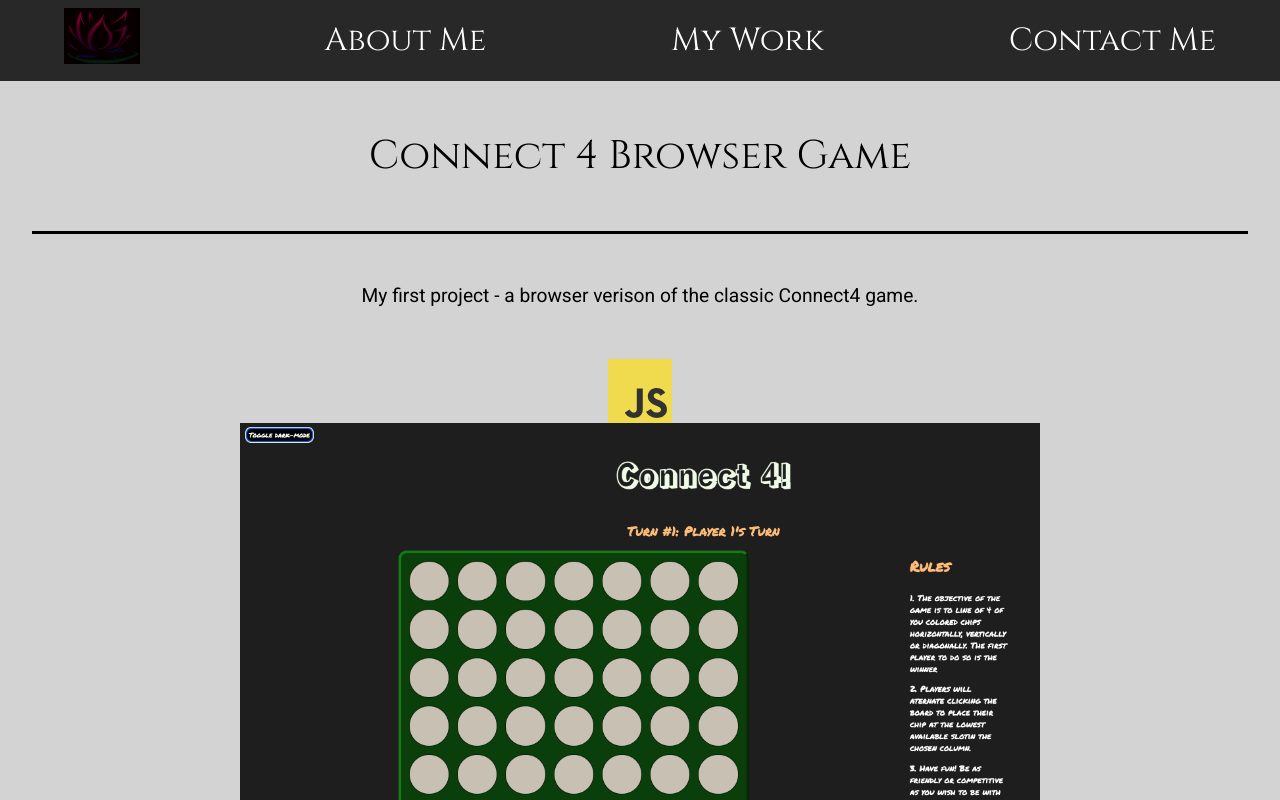
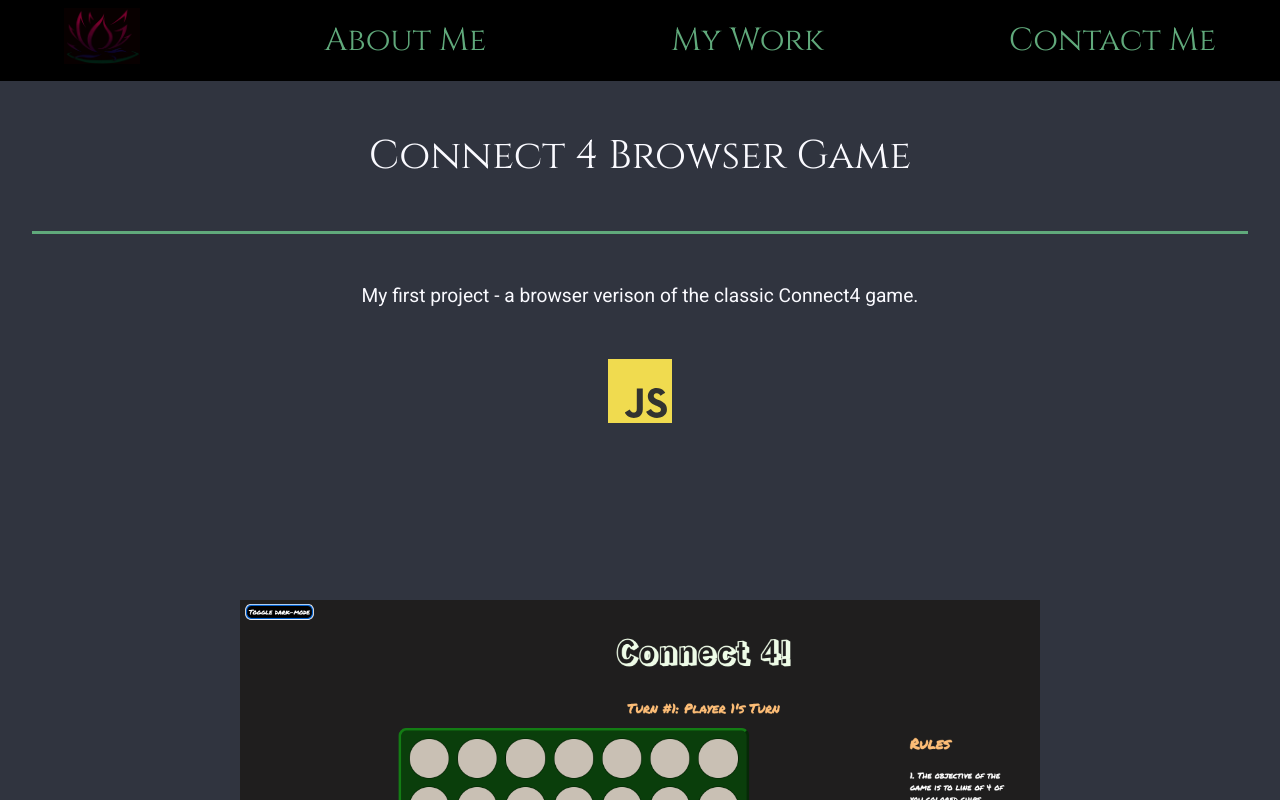
Before and after one commit to c-fasano/portfolioSite, a React (Create React App) app: page /work in a window 1280 px wide. Shown: the top 800 px of the page. Built offline with nearby package versions, Linux system fonts and the light colour scheme; a web font is replaced by a local one.

Commit message:
add colors and finish

```diff
--- a/src/Pages/ContactMe.jsx
+++ b/src/Pages/ContactMe.jsx
@@ -19,7 +19,6 @@ const ContactMe = () => {
       variants={pageAnimation}
       initial="hidden"
       animate="show"
-      style={{ background: "grey" }}
     >
       <StyledTitle>
         <Hide>
--- a/src/Pages/MyWork.jsx
+++ b/src/Pages/MyWork.jsx
@@ -35,7 +35,6 @@ const MyWork = () => {
 
   return (
     <Work
-      style={{ background: "lightgrey" }}
       exit="exit"
       variants={pageAnimation}
       initial="hidden"
@@ -139,13 +138,14 @@ const Work = styled(motion.div)`
     font-size: 2.5rem;
     padding-bottom: 1rem;
     font-weight: lighter;
+    color: #FAFAFF;
   }
   p {
     padding-top: 1rem;
-    color: black;
+    color: #FAFAFF;
   }
   .divider {
-    background: #000000;
+    background: #60A97B;
     height: 0.2rem;
     margin: 2rem 0;
     width: 100%;
@@ -174,8 +174,8 @@ padding-bottom: 1rem;
 
 const Screenshot = styled(motion.img) `
   width: 100%;
+  height: 100vh;
   object-fit: scale-down;
-  overflow-y: scroll;
   @media (max-width: 1900px) {
     width: 100vh;
   }
@@ -183,14 +183,17 @@ const Screenshot = styled(motion.img) `
     width: 86%;
     margin: -17vh 7% -17vh 7%;
   }
-  @media (max-width: 900px) {
+  @media (max-width: 950px) {
     width: 76%;
-    height: 75vh;
-    margin: -20vh 12% -20vh 12%;
+    margin: -30vh 12% -30vh 12%;
+  }
+  @media (max-width: 700px) {
+    width: 70%;
+    margin: -36vh 15% -36vh 15%;
   }
   @media (max-width: 450px) {
     width: 64%;
-    margin: -26vh 17% -26vh 17%;
+    margin: -40vh 17% -40vh 17%;
   }
 `
 
--- a/src/components/AboutSection.jsx
+++ b/src/components/AboutSection.jsx
@@ -25,7 +25,7 @@ const AboutSection = () => {
             <motion.h2 variants={titleAnimation}>Welcome to my Portfolio</motion.h2>
           </Hide>
         </motion.div>
-        <motion.p variants={fadeAnimation}>I am a full stack developer based in Peoria, Illinois. I am driven by delivering work that pleases both visually and functionally.</motion.p>
+        <motion.p variants={fadeAnimation} style={{fontWeight: "bolder"}}>I am a full stack developer based in Peoria, Illinois. I am driven by delivering work that pleases both visually and functionally.</motion.p>
         <Link to="/contact">
           <motion.button variants={buttonFadeAnimation}>Contact Me</motion.button>
         </Link>
--- a/src/components/FaqSection.jsx
+++ b/src/components/FaqSection.jsx
@@ -60,7 +60,7 @@ const StyledFaq = styled(StyledAbout)`
     font-weight: lighter;
   }
   .divider {
-    background: #cccccc;
+    background: #60A97B;
     height: 0.2rem;
     margin: 2rem 0;
     width: 100%;
--- a/src/components/GlobalStyle.jsx
+++ b/src/components/GlobalStyle.jsx
@@ -9,7 +9,7 @@ const GlobalStyle = createGlobalStyle `
 }
 
 body {
-  background: #1b1b1b;
+  background: #30343F;
   overflow-x: hidden;
   /* font-family: "insertGoogleFontHere", sans-serif */
 }
@@ -20,14 +20,15 @@ button {
   font-size: 1.5vw;
   cursor: pointer;
   padding: 1rem 2rem;
-  border: 3px solid blue;
+  border: 3px solid #5167B8 ;
   background: transparent;
-  color: white;
+  color: #FAFAFF;
   transition: all 0.5s ease;
+  font-family: 'Roboto', sans-serif;
   /* font-family: "insertGoogleFontHere", sans-serif */
 
   &:hover {
-    background-color: blue;
+    background-color: #5167B8;
     color: white;
   }
 }
@@ -44,7 +45,7 @@ h3 {
 
 h4 {
   font-weight: bold;
-  color: white;
+  color: #5167B8;
   font-size: 2vw;
   font-family: 'Cinzel', serif;
 }
@@ -54,13 +55,13 @@ a {
 }
 
 span {
-  font-weight: bold;
-  color: blue;
+  font-weight: 1000;
+  color: #5167B8;
 }
 
 p {
   padding: 3rem 0;
-  color: #ccc;
+  color: #FAFAFF;
   font-size: 1.5vw;
   line-height: 150%;
   font-family: 'Roboto', sans-serif;
--- a/src/components/Nav.jsx
+++ b/src/components/Nav.jsx
@@ -25,9 +25,9 @@ const StyledNav = styled.nav`
   justify-content: space-between;
   align-items: center;
   padding: 1vh 5%;
-  background: #282828;
+  background: #000000;
   a {
-    color: white;
+    color: #60A97B;
     text-decoration: none;
     font-family: 'Cinzel', serif;
   }
--- a/src/components/Wave.jsx
+++ b/src/components/Wave.jsx
@@ -12,7 +12,7 @@ const Wave = () => {
       initial={{ pathLength: 0, pathOffset: 1}}
       animate={{ pathLength: 1, pathOffset: 0 }}
       transition={{ duration: 1 }}
-      d="M1440 27.4774C1352.73 19.8184 1122.41 49.0556 899.331 227.276C620.48 450.052 354.282 355.647 170.328 185.318C23.165 49.0556 -4.21721 8.32998 0.487081 5" stroke="#D96ED4"
+      d="M1440 27.4774C1352.73 19.8184 1122.41 49.0556 899.331 227.276C620.48 450.052 354.282 355.647 170.328 185.318C23.165 49.0556 -4.21721 8.32998 0.487081 5" stroke="rgba(81, 103, 184, 0.5)"
       strokeOpacity="0.6"
       strokeWidth="10"/>
     </WaveSvg>
--- a/src/styles.jsx
+++ b/src/styles.jsx
@@ -7,7 +7,7 @@ display: flex;
 align-items: center;
 justify-content: space-between;
 padding: 5vh 0 5vh 5%;
-color: white;
+color: #FAFAFF;
 @media (max-width: 1100px) {
   display: block;
   padding: 2vh 2%;
```
